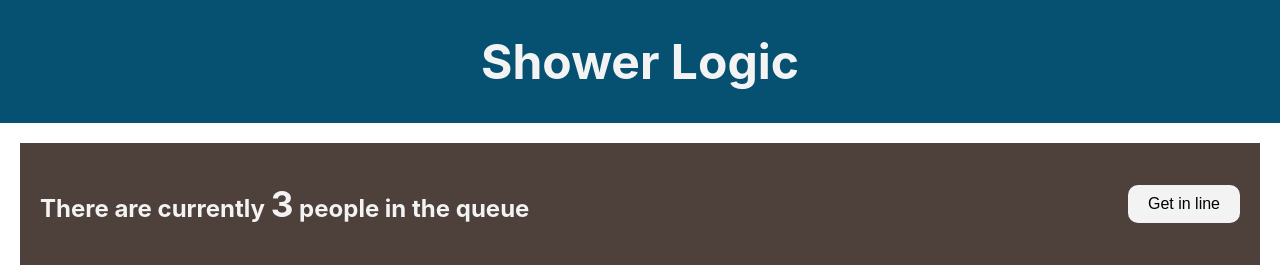
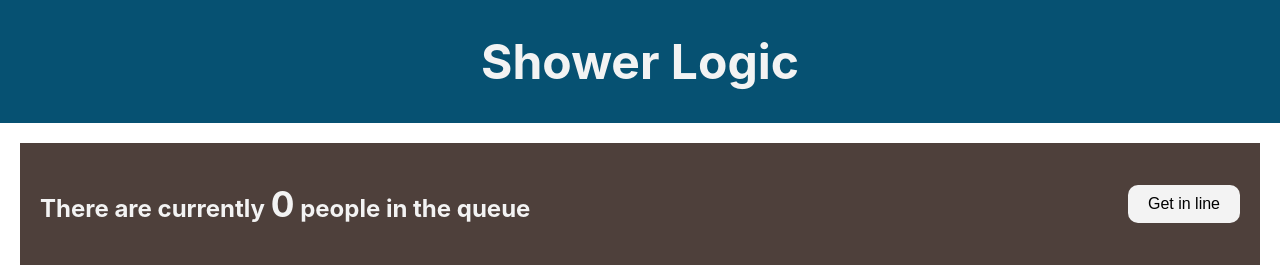
Before and after one commit to samburnstone/Shower-Logic, a React (Create React App) app: page / in a window 1280 px wide. Shown: the top 275 px of the page. Built offline with nearby package versions, Linux system fonts and the light colour scheme.

Commit message:
Add queue store state

```diff
--- a/src/components/Queue/Queue.tsx
+++ b/src/components/Queue/Queue.tsx
@@ -1,5 +1,7 @@
 import React from 'react';
+import { useSelector } from 'react-redux';
 import styled from 'styled-components';
+import { selectors as queueSelectors } from 'store/modules/queue'
 import media from 'utils/media';
 
 const StyledDiv = styled.div`
@@ -34,7 +36,14 @@ const StyledButton = styled.button`
 
 export default () => (
   <StyledDiv>
-    <h2>There are currently <LargeText>3</LargeText> people in the queue</h2>
+    <h2>
+      There are currently
+      {' '}
+      <LargeText>
+        {useSelector(queueSelectors.getQueueCount)}
+      </LargeText>
+      {' '}
+      people in the queue</h2>
     <StyledButton>Get in line</StyledButton>
   </StyledDiv>
 );
--- /dev/null
+++ b/src/store/modules/queue/index.ts
@@ -0,0 +1,6 @@
+import reducer from './reducer';
+import * as selectors from './selectors';
+
+export { selectors };
+
+export default reducer;
--- /dev/null
+++ b/src/store/modules/queue/reducer.ts
@@ -0,0 +1,12 @@
+import * as types from './types';
+
+const initialState: types.QueueState = {
+  count: 0
+};
+
+export default (state = initialState, action: types.ActionTypes) => {
+  switch (action.type) {
+    default:
+      return state;
+  }
+}
--- /dev/null
+++ b/src/store/modules/queue/selectors.ts
@@ -0,0 +1,5 @@
+import { RootState } from 'store/types';
+
+const getQueueState = (state: RootState) => state.queue;
+
+export const getQueueCount = (state: RootState) => getQueueState(state).count;
--- /dev/null
+++ b/src/store/modules/queue/types.ts
@@ -0,0 +1,17 @@
+export const SUBSCRIBE_TO_QUEUE_COUNT_UPDATES = 'shower-logic/queue/SUBSCRIBE_TO_QUEUE_UPDATES';
+export const RECEIVED_QUEUE_COUNT_UPDATE = 'shower-logic/queue/RECEIVED_QUEUE_COUNT_UPDATE';
+
+export type SubscribeToQueueCountUpdatesAction = {
+  type: typeof SUBSCRIBE_TO_QUEUE_COUNT_UPDATES
+};
+
+export type ReceivedQueueCountUpdateAction = {
+  type: typeof RECEIVED_QUEUE_COUNT_UPDATE;
+  payload: number
+};
+
+export type QueueState = {
+  count: number
+};
+
+export type ActionTypes = SubscribeToQueueCountUpdatesAction | ReceivedQueueCountUpdateAction;
--- a/src/store/rootReducer.ts
+++ b/src/store/rootReducer.ts
@@ -1,6 +1,8 @@
 import { combineReducers } from 'redux';
 import showers from './modules/showers';
+import queue from './modules/queue';
 
 export default combineReducers({
+  queue,
   showers
 });
```
Also changed, not shown: src/store/modules/queue/actionCreators.ts (added, +10 -0 lines).
